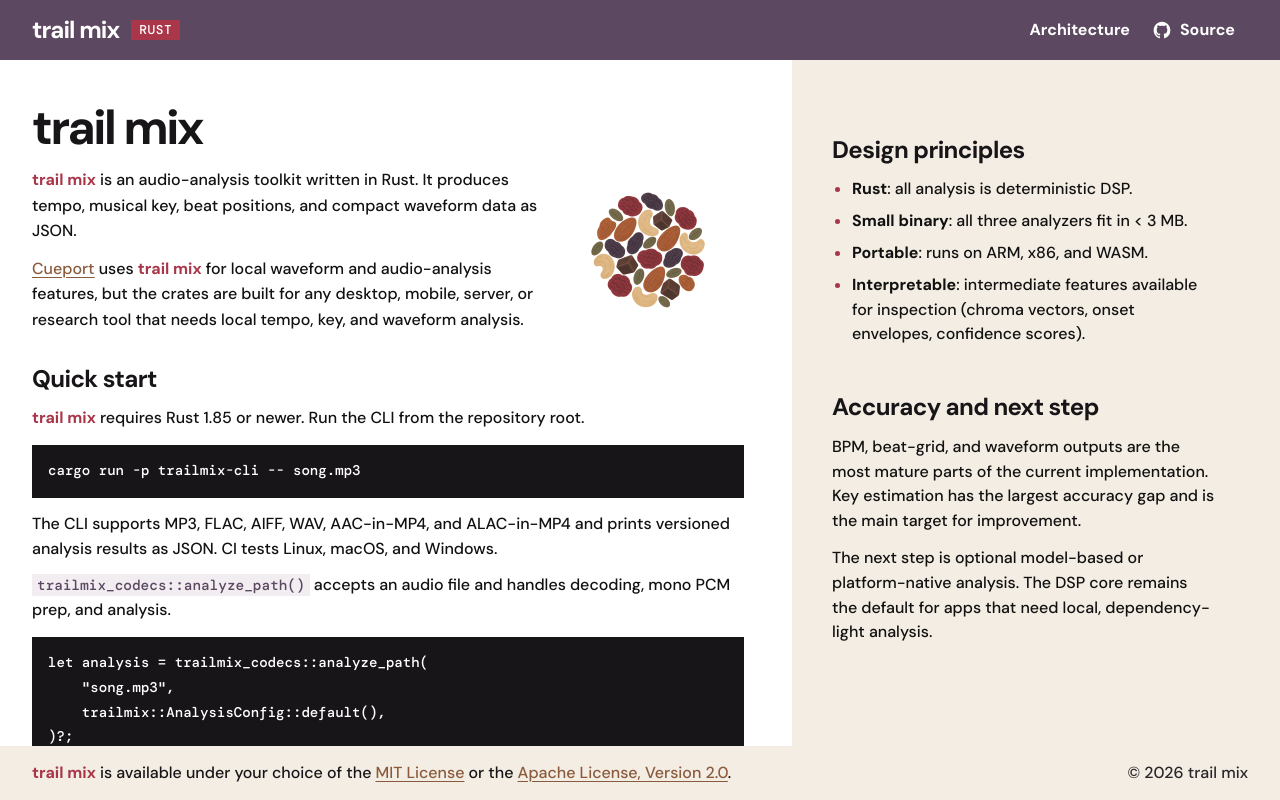
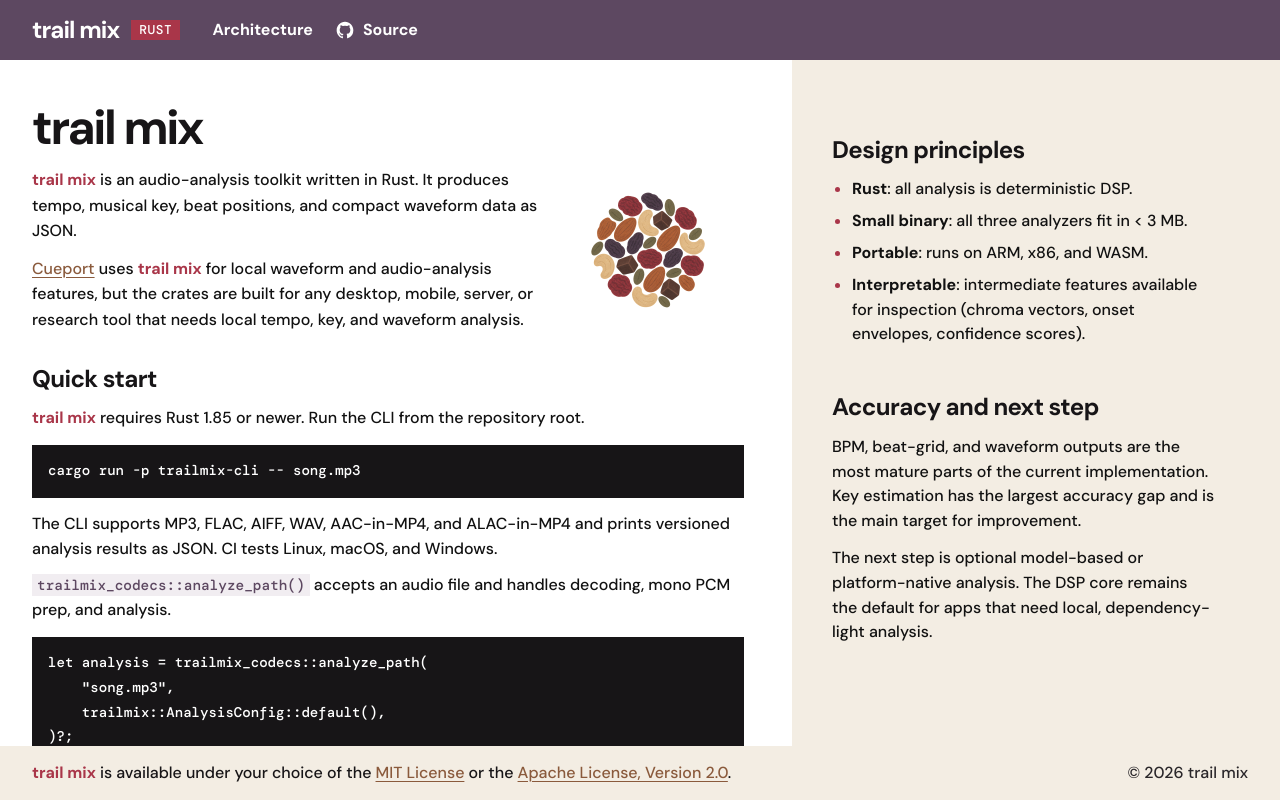
Before and after one commit to djpardis/trailmix, an Eleventy site: page docs/index.njk in a window 1280 px wide. Built offline with nearby package versions, Linux system fonts and the light colour scheme; Eleventy itself is replaced by a stand-in of ours; files that its build step writes are made by us from their sources.

Commit message:
Site: Move navigation beside logo

```diff
--- a/docs/styles.css
+++ b/docs/styles.css
@@ -81,9 +81,8 @@ code,
 }
 
 .header-inner {
-  display: grid;
-  grid-template-columns: minmax(0, 1fr) 260px;
-  gap: 64px;
+  display: flex;
+  gap: 32px;
   align-items: center;
   height: 100%;
 }
@@ -162,8 +161,7 @@ code,
 }
 
 .header-inner nav {
-  justify-self: end;
-  padding-right: 13px;
+  padding-right: 0;
 }
 
 .nav-link:hover,
```
